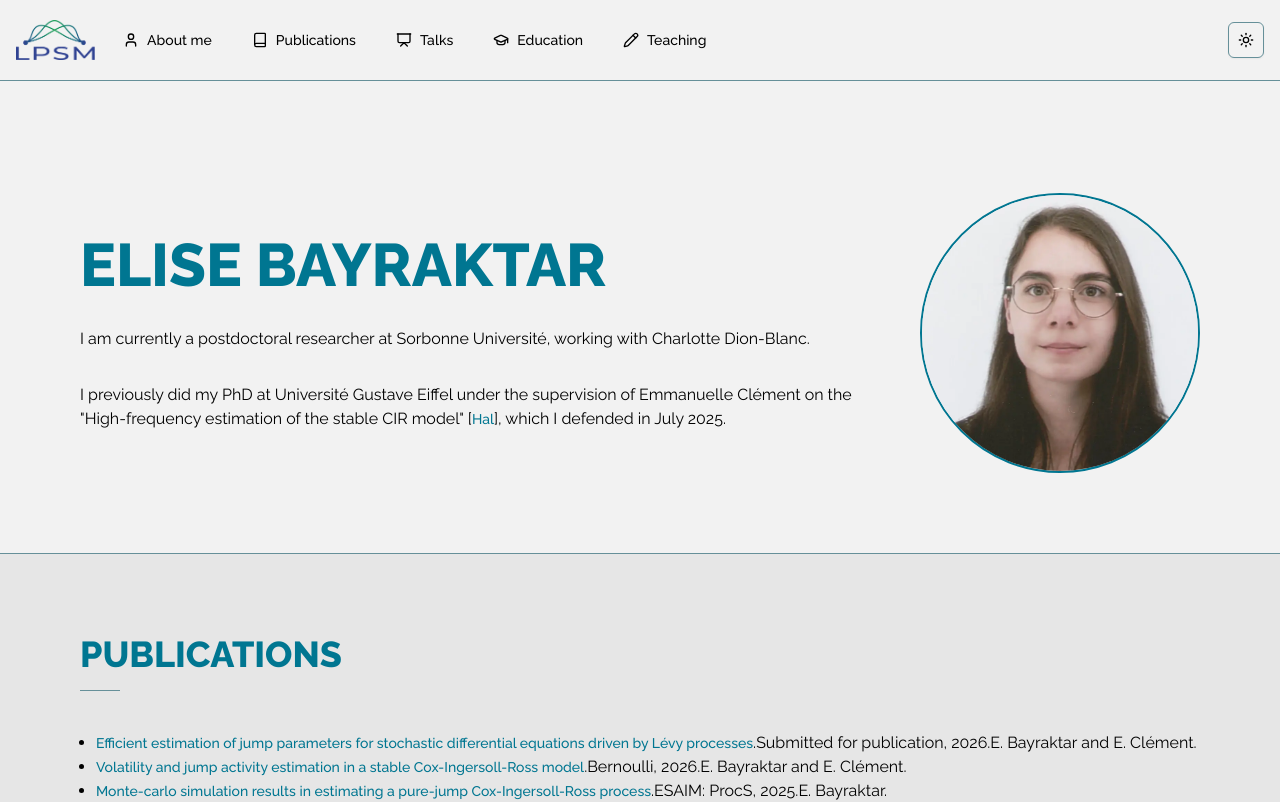
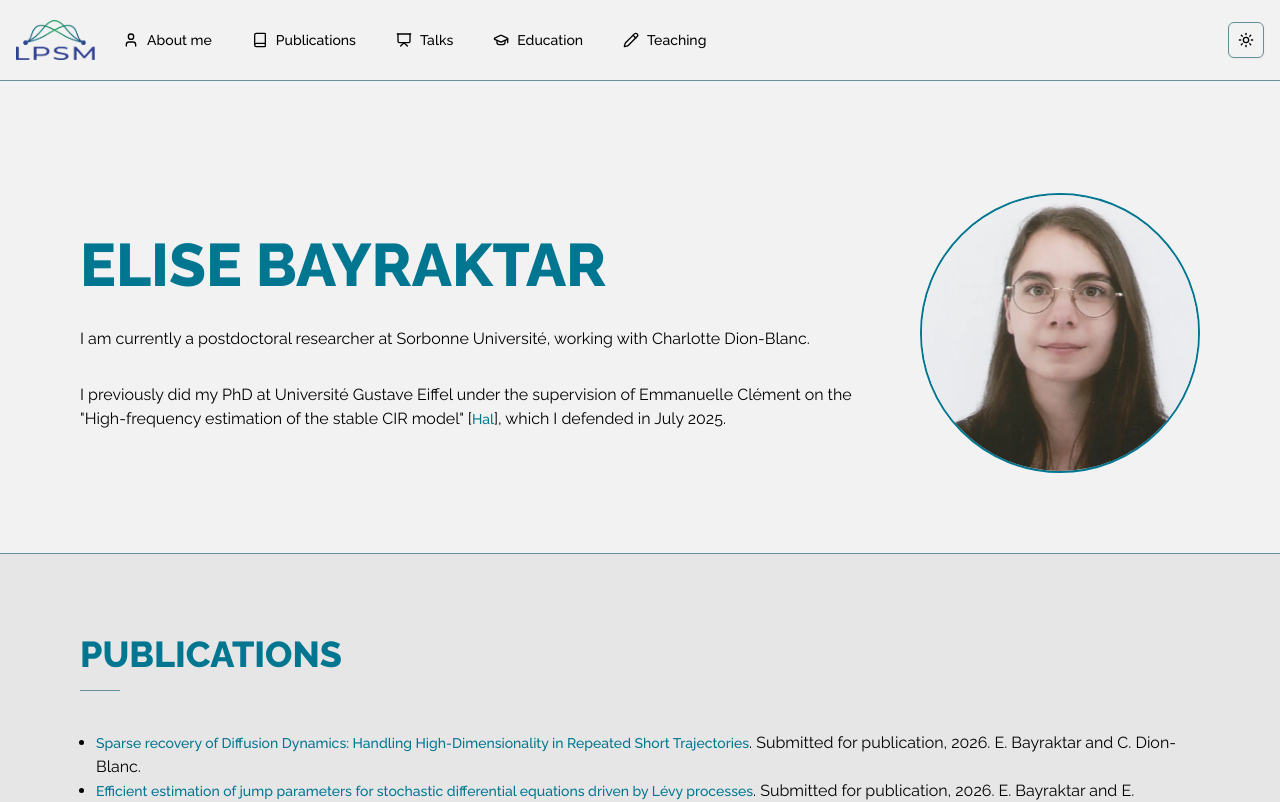
Before and after one commit to elisebayraktar/elisebayraktar.github.io, a React (Vite) app: page / in a window 1280 px wide. Shown: the top 802 px of the page. Built offline with nearby package versions, Linux system fonts and the light colour scheme.

Commit message:
fix: add missing publication

```diff
--- a/src/components/sections/publications.tsx
+++ b/src/components/sections/publications.tsx
@@ -10,6 +10,12 @@ interface Publication {
 const defaultAuthors = ['E. Bayraktar']
 
 const publications: Publication[] = [
+  {
+    halId: 'hal-05533274',
+    yearAndJournal: 'Submitted for publication, 2026',
+    authors: [...defaultAuthors, 'C. Dion-Blanc'],
+    label: 'Sparse recovery of Diffusion Dynamics: Handling High-Dimensionality in Repeated Short Trajectories',
+  },
   {
     halId: 'hal-05239430',
     yearAndJournal: 'Submitted for publication, 2026',
@@ -41,7 +47,7 @@ export default function Publications() {
     <ul className="ml-4 list-disc">
       {publications.map(({ halId, authors, label, yearAndJournal }) => (
         <li key={halId}>
-          <Link href={`https://hal.science/${halId}`}>{label}</Link>.{yearAndJournal}.{authors.join(' and ')}.
+          <Link href={`https://hal.science/${halId}`}>{label}</Link>. {yearAndJournal}. {authors.join(' and ')}.
         </li>
       ))}
     </ul>
```
